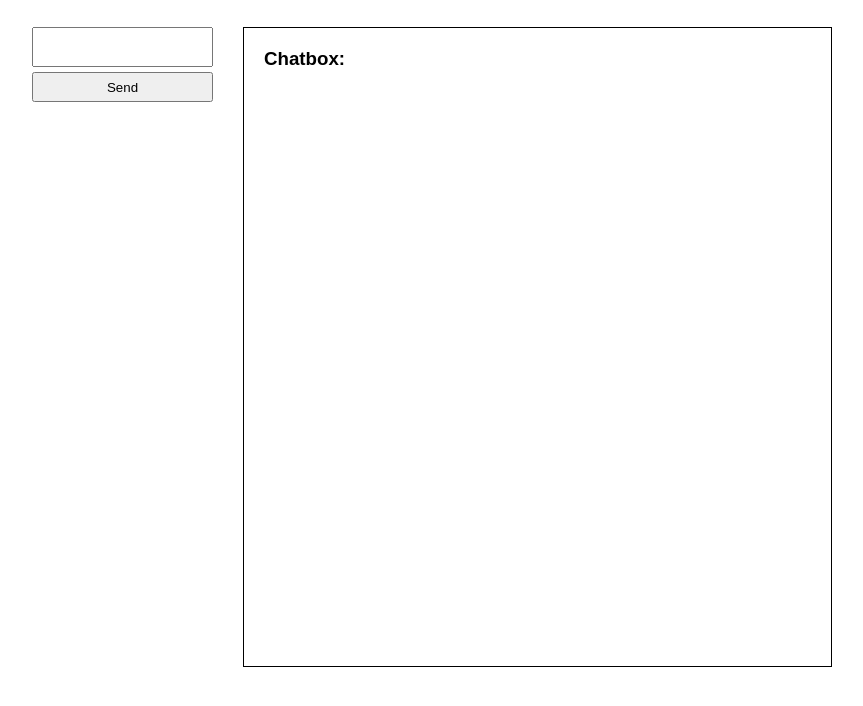
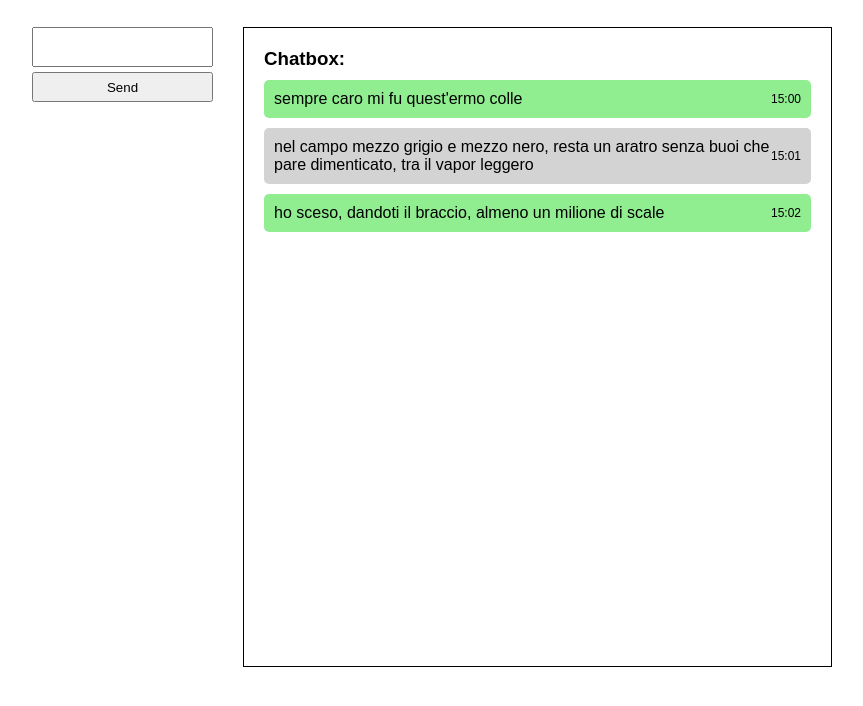
Before and after one commit to flavio-pinto/js-oggetti-studenti, a plain HTML site: page esercizio-opzionale/index.html in a window 1280 px wide. Shown: the part 70-776 px from the top of the page, without its empty margins (208-1071 px from the left). Drawn offline with nearby package versions, Linux system fonts and the light colour scheme.

Commit message:
Initial messages with Handlebars - Completed

```diff
--- a/esercizio-opzionale/js/main.js
+++ b/esercizio-opzionale/js/main.js
@@ -1,6 +1,9 @@
 /**
  * OPZIONALE
  * Riprodurre la piccola chat fatta insieme durante la lezione utilizzando handlerbars.
+ * Estendere la chat fatta con handlebars inserendo i messaggi iniziali, visibili al caricamento della pagina, generati da un array di oggetti.
+ * Gli oggetti conterranno proprietà come testo e orario
+ * Usiamo Handlebars per la generazione anche di questi messaggi, come avete fatto ieri per i messaggi inseriti dall’utente
  */
 
 $(document).ready(function () {
@@ -18,6 +21,32 @@ $(document).ready(function () {
     var source = $('#message-template').html();
     // Funzione utility che prende source e fa un compile iniziale del template
     var template = Handlebars.compile(source);
+
+    // Inserisci messaggi iniziali presi da un array di oggetti
+    var initialMessagesContainer = [
+        {
+            text: 'sempre caro mi fu quest\'ermo colle',
+            time: '15:00',
+            activeClass: 'sent'
+        },
+
+        {
+            text: 'nel campo mezzo grigio e mezzo nero, resta un aratro senza buoi che pare dimenticato, tra il vapor leggero',
+            time: '15:01',
+            activeClass: 'received'
+        },
+
+        {
+            text: 'ho sceso, dandoti il braccio, almeno un milione di scale',
+            time: '15:02',
+            activeClass: 'sent'
+        }
+    ];
+    // Creo ciclo per aggiungere i messaggi iniziali
+    for(var i = 0; i < initialMessagesContainer.length; i++) {
+        var initialMessage = template(initialMessagesContainer[i]);
+        chat.append(initialMessage);
+    }
 
     // Inserisci nuovo messaggio
     button.click(function() {
@@ -46,7 +75,4 @@ $(document).ready(function () {
             chat.append(newMessage);
         }, 1000);
     });
-
-
-
 }); // fine ready
--- a/esercizio-opzionale/styles/styles.css
+++ b/esercizio-opzionale/styles/styles.css
@@ -9,6 +9,7 @@ body {
     padding: 30px;
     margin: 0 auto;
     width: 1170px;
+    height: 100vh;
     display: flex;
     justify-content: center;
 }
@@ -51,7 +52,6 @@ h1 {
 
 .message {
     width: 100%;
-    height: 25px;
     margin-top: 10px;
     padding: 10px;
     background-color: #eee;
```
